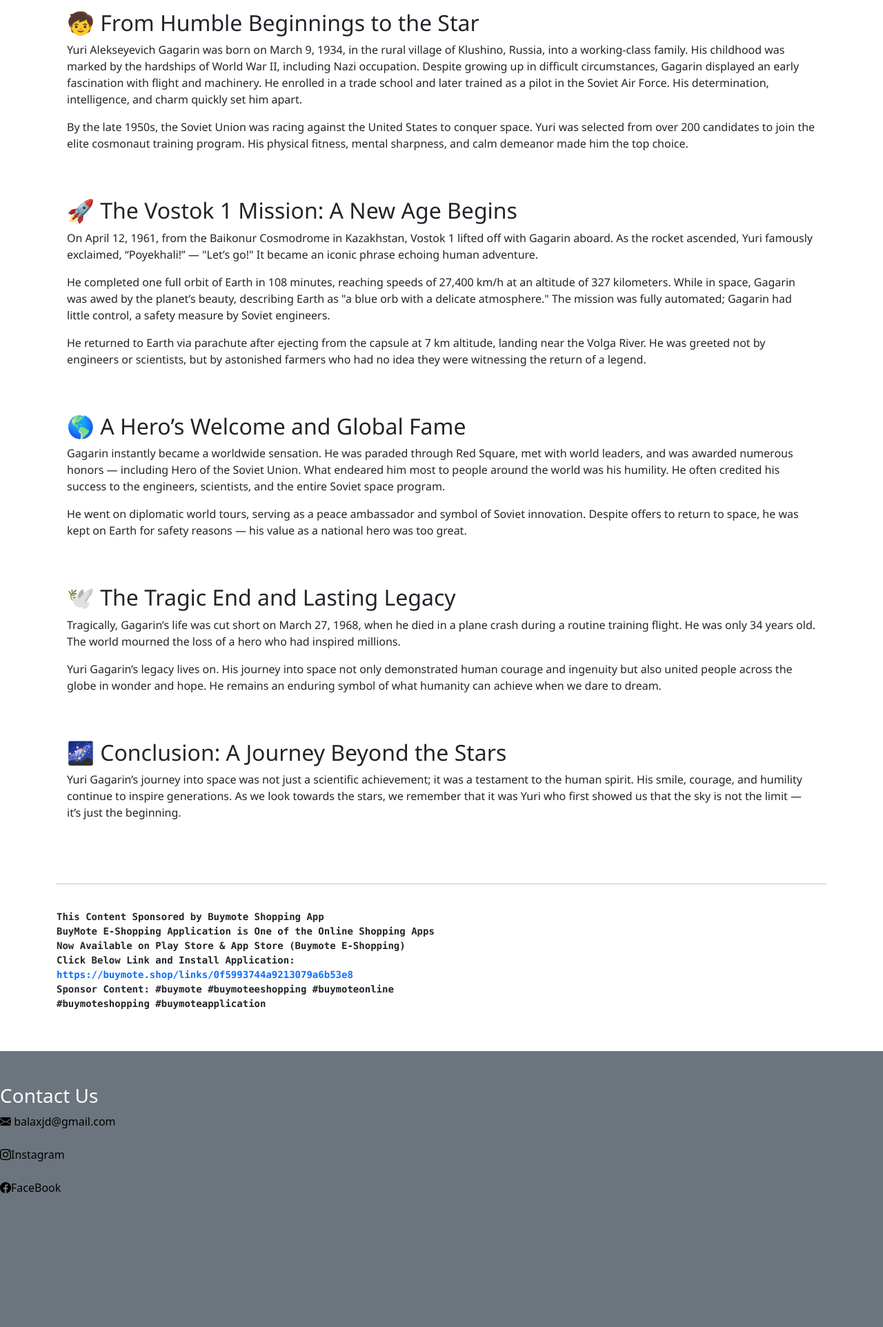
After one commit to BALAxJD/blog-page, a Django app: a page that uses myblog/templates/biog.html in a window 1280 px wide. The commit adds this page. Shown: the part 767-2691 px from the top of the page at 69% size. Run offline with Django 5.2, Linux system fonts and the light colour scheme.

Commit message:
next blog

```diff
--- a/blog/urls.py
+++ b/blog/urls.py
@@ -56,4 +56,5 @@ urlpatterns = [
     path("India’s Electric Vehicle Revolution in 2025",views.blog13,name='blog13'),
     path("Mental Health Crisis in Gen Z: Why Are Young Adults More Depressed Than Ever?",views.blog14,name='blog14'),
     path("Tragic Ahmedabad Air India Crash Raises Urgent Questions on Flight Safety Protocols and Emergency Response in India in 2025",views.news9,name='news9'),
+    path("Yuri Gagarin: The Brave Cosmonaut Who Became the First Human to Journey into Outer Space",views.biog,name='biog'),
 ]
--- /dev/null
+++ b/myblog/templates/biog.html
@@ -0,0 +1,153 @@
+{% extends "index.html" %}{% load static %}
+<head>
+  <meta charset="UTF-8" />
+  <meta name="viewport" content="width=device-width, initial-scale=1.0" />
+  <title>
+    Yuri Gagarin: The Brave Cosmonaut Who Became the First Human to Journey into
+    Outer Space
+  </title>
+  <link
+    href="https://cdn.jsdelivr.net/npm/bootstrap@5.3.2/dist/css/bootstrap.min.css"
+    rel="stylesheet"
+    integrity="sha384-T3c6CoIi6uLrA9TneNEoa7RxnatzjcDSCmG1MXxSR1GAsXEV/Dwwykc2MPK8M2HN"
+    crossorigin="anonymous"
+  />
+  <script
+    src="https://cdn.jsdelivr.net/npm/bootstrap@5.3.2/dist/js/bootstrap.bundle.min.js"
+    integrity="sha384-C6RzsynM9kWDrMNeT87bh95OGNyZPhcTNXj1NW7RuBCsyN/o0jlpcV8Qyq46cDfL"
+    crossorigin="anonymous"
+  ></script>
+  <link
+    href="https://cdnjs.cloudflare.com/ajax/libs/bootstrap-icons/1.10.3/font/bootstrap-icons.min.css"
+    rel="stylesheet"
+  />
+</head>
+<body>
+  {% block content %}
+  <div id="space"></div>
+  <div class="container">
+    <div class="page-header">
+      <div>
+        <h1 class="text-primary">
+          Yuri Gagarin: The Brave Cosmonaut Who Became the First Human to
+          Journey into Outer Space
+        </h1>
+      </div>
+    </div>
+    <article>
+      <div class="entry-content">
+        <img
+          src="https://api.time.com/wp-content/uploads/2011/04/yuri_gagarin_01.jpg"
+          alt="img 1"
+          class="img-fluid"
+        />
+        <p>
+          In the grand history of human achievement, few moments are as
+          awe-inspiring as April 12, 1961, the day Yuri Gagarin became the first
+          human to travel into space. This remarkable Soviet cosmonaut didn’t
+          just orbit Earth — he changed the course of human history and opened a
+          new chapter in space exploration. This blog delves into the life,
+          mission, and legacy of a man whose courage and smile became symbols of
+          human potential and ambition.
+        </p>
+      </div>
+      <div class="entry-content">
+        <h2>🧒 From Humble Beginnings to the Star</h2>
+        <p>
+          Yuri Alekseyevich Gagarin was born on March 9, 1934, in the rural
+          village of Klushino, Russia, into a working-class family. His
+          childhood was marked by the hardships of World War II, including Nazi
+          occupation. Despite growing up in difficult circumstances, Gagarin
+          displayed an early fascination with flight and machinery. He enrolled
+          in a trade school and later trained as a pilot in the Soviet Air
+          Force. His determination, intelligence, and charm quickly set him
+          apart.
+        </p>
+        <p>
+          By the late 1950s, the Soviet Union was racing against the United
+          States to conquer space. Yuri was selected from over 200 candidates to
+          join the elite cosmonaut training program. His physical fitness,
+          mental sharpness, and calm demeanor made him the top choice.
+        </p>
+      </div>
+      <div class="entry-content">
+        <h2>🚀 The Vostok 1 Mission: A New Age Begins</h2>
+        <p>
+          On April 12, 1961, from the Baikonur Cosmodrome in Kazakhstan, Vostok
+          1 lifted off with Gagarin aboard. As the rocket ascended, Yuri
+          famously exclaimed, “Poyekhali!” — "Let’s go!" It became an iconic
+          phrase echoing human adventure.
+        </p>
+        <p>
+          He completed one full orbit of Earth in 108 minutes, reaching speeds
+          of 27,400 km/h at an altitude of 327 kilometers. While in space,
+          Gagarin was awed by the planet’s beauty, describing Earth as "a blue
+          orb with a delicate atmosphere." The mission was fully automated;
+          Gagarin had little control, a safety measure by Soviet engineers.
+        </p>
+        <p>
+          He returned to Earth via parachute after ejecting from the capsule at
+          7 km altitude, landing near the Volga River. He was greeted not by
+          engineers or scientists, but by astonished farmers who had no idea
+          they were witnessing the return of a legend.
+        </p>
+      </div>
+      <div class="entry-content">
+        <h2>🌎 A Hero’s Welcome and Global Fame</h2>
+        <p>
+          Gagarin instantly became a worldwide sensation. He was paraded through
+          Red Square, met with world leaders, and was awarded numerous honors —
+          including Hero of the Soviet Union. What endeared him most to people
+          around the world was his humility. He often credited his success to
+          the engineers, scientists, and the entire Soviet space program.
+        </p>
+        <p>
+          He went on diplomatic world tours, serving as a peace ambassador and
+          symbol of Soviet innovation. Despite offers to return to space, he was
+          kept on Earth for safety reasons — his value as a national hero was
+          too great.
+        </p>
+      </div>
+      <div class="entry-content">
+        <h2>🕊️ The Tragic End and Lasting Legacy</h2>
+        <p>
+          Tragically, Gagarin’s life was cut short on March 27, 1968, when he
+          died in a plane crash during a routine training flight. He was only 34
+          years old. The world mourned the loss of a hero who had inspired
+          millions.
+        </p>
+        <p>
+          Yuri Gagarin’s legacy lives on. His journey into space not only
+          demonstrated human courage and ingenuity but also united people across
+          the globe in wonder and hope. He remains an enduring symbol of what
+          humanity can achieve when we dare to dream.
+        </p>
+      </div>
+      <div class="entry-content">
+        <h2>🌌 Conclusion: A Journey Beyond the Stars</h2>
+        <p>
+          Yuri Gagarin’s journey into space was not just a scientific
+          achievement; it was a testament to the human spirit. His smile,
+          courage, and humility continue to inspire generations. As we look
+          towards the stars, we remember that it was Yuri who first showed us
+          that the sky is not the limit — it’s just the beginning.
+        </p>
+      </div>
+    </article>
+    <br />
+    <hr />
+    <pre>
+      <b>
+This Content Sponsored by Buymote Shopping App
+BuyMote E-Shopping Application is One of the Online Shopping Apps
+Now Available on Play Store & App Store (Buymote E-Shopping)
+Click Below Link and Install Application: <a href="https://buymote.shop/links/0f5993744a9213079a6b53e8">
+https://buymote.shop/links/0f5993744a9213079a6b53e8</a>
+Sponsor Content: #buymote #buymoteeshopping #buymoteonline
+#buymoteshopping #buymoteapplication
+      </b>
+    </pre>
+  </div>
+  {% endblock %}
+</body>
+,
--- a/myblog/views.py
+++ b/myblog/views.py
@@ -105,3 +105,6 @@ def blog14(request):
 
 def news9(request):
     return(render(request,"news9.html"))
+
+def biog(request):
+    return(render(request,"biog.html"))
```
Also changed, not shown: myblog/templates/home.html (+15 -2 lines).
